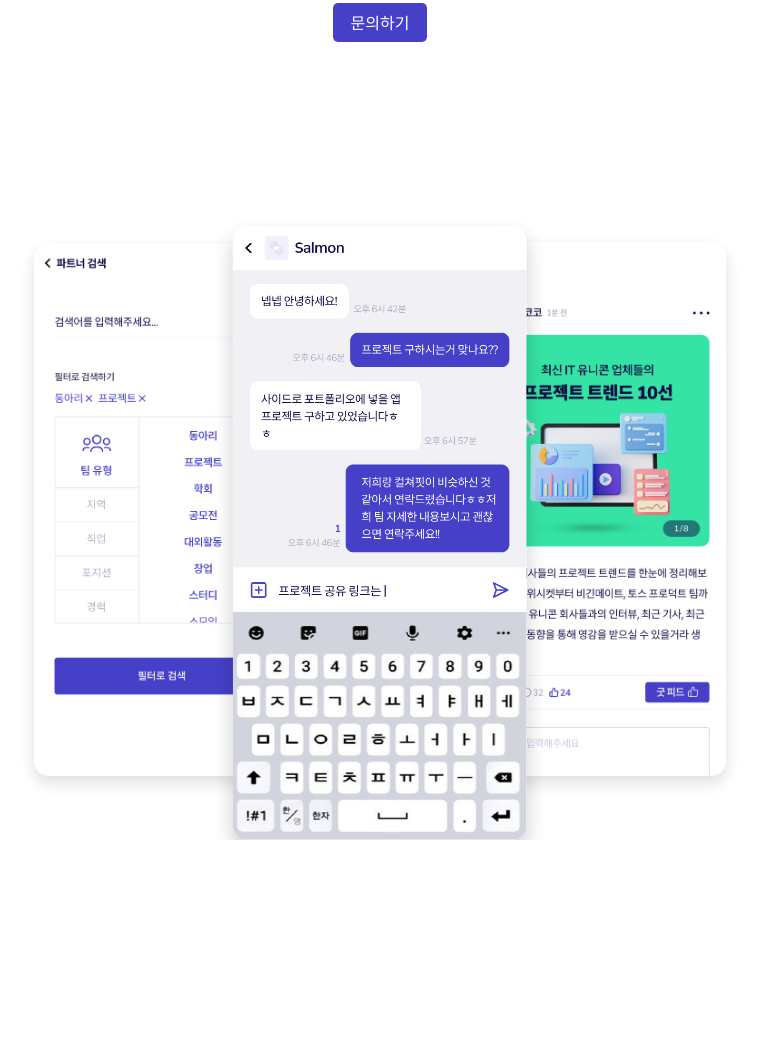
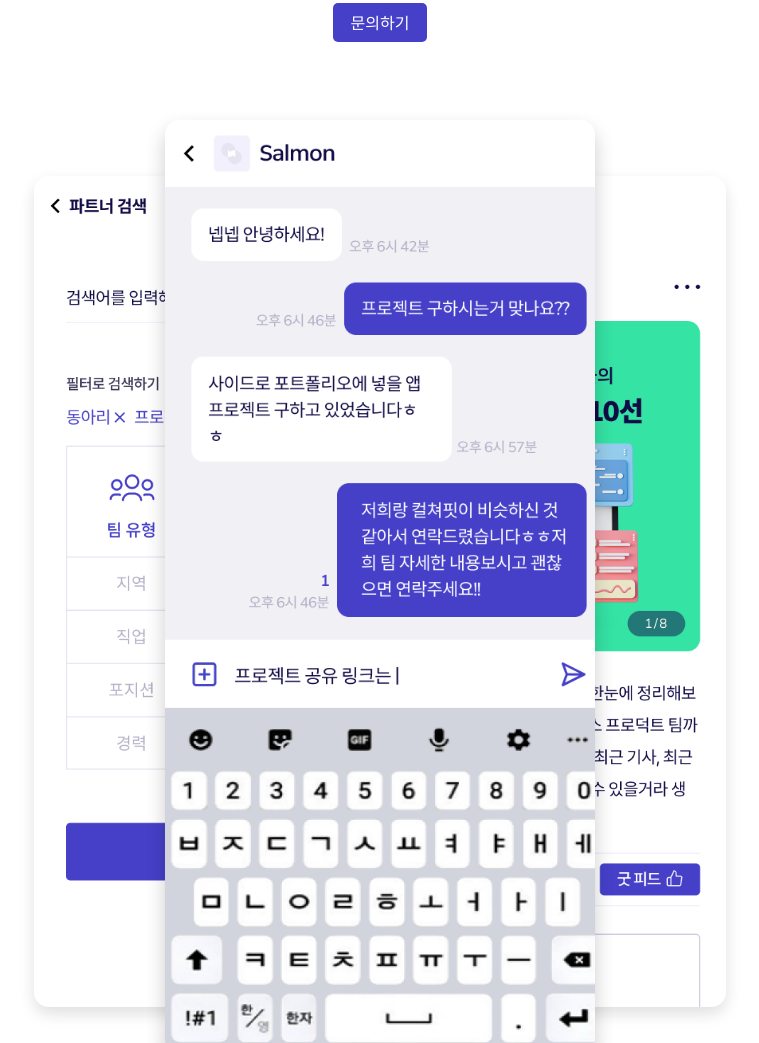
Before and after one commit to jaehong-hwang/co-finder-page, a plain HTML site: page index.html in a window 1280 px wide. Shown: the part 320-1363 px from the top of the page, without its empty margins (260-1019 px from the left). Before the commit the page ends 1160 px from the top, so only its background shows below. Drawn offline with Linux system fonts and the light colour scheme.

Commit message:
update sizes

```diff
--- a/index.html
+++ b/index.html
@@ -70,32 +70,39 @@
 
       .phoneImage {
         position: absolute;
-        width: 20vw;
-        height: fit-content;
+        width: 400px;
+        height: 831px;
         border-radius: 15px;
         box-shadow: 0 7px 15px rgba(0, 0, 0, 0.125);
       }
 
       .phoneImage1 {
         left: 23%;
-        bottom: -37%;
+        top: 62%;
         animation: toLeftTop 0.7s ease-out;
+        background-image: url("./sc_3.png");
+        background-size: cover;
       }
 
       .phoneImage2 {
-        width: 23vw;
+        width: 430px;
+        height: 935px;
         left: 50%;
         transform: translateX(-50%);
-        bottom: -45%;
+        top: 55%;
         z-index: 99;
         box-shadow: 0px 10px 20px rgba(0, 0, 0, 0.2);
         animation: toTop 0.7s ease-out;
+        background-image: url("./sc_4.png");
+        background-size: cover;
       }
 
       .phoneImage3 {
         right: 23%;
-        bottom: -37%;
+        top: 62%;
         animation: toRightTop 0.7s ease-out;
+        background-image: url("./sc_5.png");
+        background-size: cover;
       }
 
       .button {
@@ -110,39 +117,51 @@
 
       @keyframes toLeftTop {
         from {
-          width: 18vw;
+          width: 350px;
+          height: 727px;
           left: 30%;
-          bottom: -45%;
+          top: 75%;
         }
         to {
           left: 23%;
-          bottom: -37%;
+          top: 62%;
         }
       }
 
       @keyframes toRightTop {
         from {
-          width: 18vw;
+          width: 350px;
+          height: 727px;
           right: 30%;
-          bottom: -45%;
+          top: 75%;
         }
         to {
           right: 23%;
-          bottom: -37%;
+          top: 62%;
         }
       }
 
       @keyframes toTop {
         from {
-          width: 20vw;
-          bottom: -50%;
+          width: 400px;
+          height: 831px;
+          top: 70%;
         }
         to {
-          bottom: -45%;
+          top: 55%;
         }
       }
 
       @media screen and (max-width: 768px) {
+        @keyframes toTop {
+          from {
+            top: 70%;
+          }
+          to {
+            top: 50%;
+          }
+        }
+
         .phoneImage1,
         .phoneImage3 {
           display: none;
@@ -164,7 +183,9 @@
         }
 
         .phoneImage2 {
-          width: 80vw;
+          width: 90vw;
+          height: 80vh;
+          top: 50%;
         }
       }
     </style>
@@ -179,8 +200,8 @@
       </p>
       <a href="mailto:cofindercs@gmail.com" class="button">문의하기</a>
     </div>
-    <img src="./sc_3.png" class="phoneImage phoneImage1" />
-    <img src="./sc_4.png" class="phoneImage phoneImage2" />
-    <img src="./sc_5.png" class="phoneImage phoneImage3" />
+    <div class="phoneImage phoneImage1"></div>
+    <div class="phoneImage phoneImage2"></div>
+    <div class="phoneImage phoneImage3"></div>
   </body>
 </html>
```
